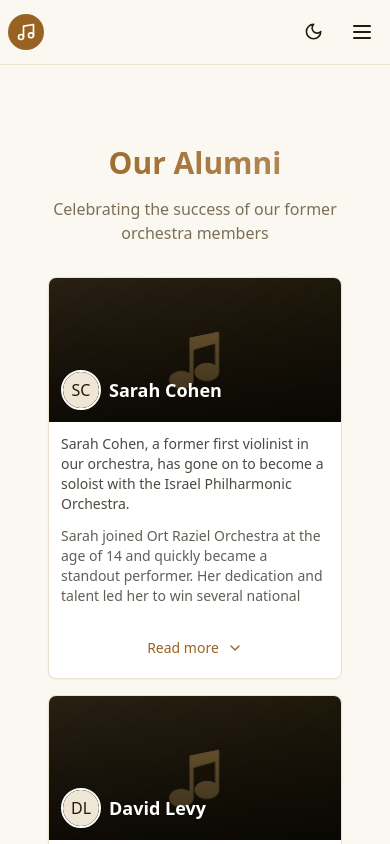
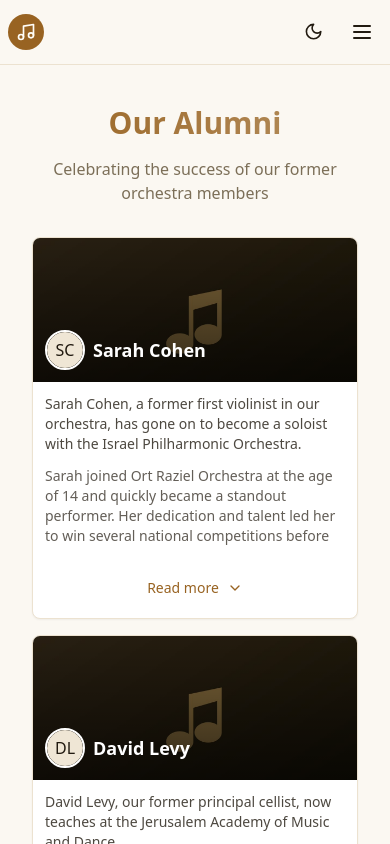
Before and after one commit to ArtemiyPank/orchestra-website, a Next.js app: page /en/alumni in a window 390 px wide. Shown: the top 844 px of the page. Built offline with nearby package versions, Linux system fonts and the light colour scheme.

Commit message:
Reduce excessive top padding on mobile

```diff
--- a/src/app/[locale]/alumni/AlumniClient.tsx
+++ b/src/app/[locale]/alumni/AlumniClient.tsx
@@ -25,7 +25,7 @@ const AlumniClient = ({ locale }: AlumniClientProps) => {
   }
 
   return (
-    <div className="container mx-auto py-8 sm:py-12 px-0 sm:px-4 space-y-8 sm:space-y-12">
+    <div className="container mx-auto pt-2 pb-8 sm:py-12 px-0 sm:px-4 space-y-8 sm:space-y-12">
       <m.div
         initial={{ opacity: 0, y: 20 }}
         animate={{ opacity: 1, y: 0 }}
--- a/src/app/[locale]/alumni/page.tsx
+++ b/src/app/[locale]/alumni/page.tsx
@@ -14,7 +14,7 @@ export async function generateMetadata({ params }: PageProps) {
 const AlumniPage = async ({ params }: PageProps) => {
   const locale = (await params).locale as Locale
   return (
-    <div className="p-8">
+    <div className="p-4 sm:p-8">
       <AlumniClient locale={locale} />
     </div>
   )
--- a/src/app/[locale]/performances/PerformancesClient.tsx
+++ b/src/app/[locale]/performances/PerformancesClient.tsx
@@ -25,7 +25,7 @@ const PerformancesClient = ({ locale }: PerformancesClientProps) => {
   }
 
   return (
-    <div className="container mx-auto py-8 sm:py-12 px-0 sm:px-4 space-y-8 sm:space-y-12">
+    <div className="container mx-auto pt-2 pb-8 sm:py-12 px-0 sm:px-4 space-y-8 sm:space-y-12">
       <m.div
         initial={{ opacity: 0, y: 20 }}
         animate={{ opacity: 1, y: 0 }}
--- a/src/app/[locale]/vocal-group/VocalGroupClient.tsx
+++ b/src/app/[locale]/vocal-group/VocalGroupClient.tsx
@@ -43,7 +43,7 @@ export default function VocalGroupClient({ locale }: VocalGroupClientProps) {
   }
 
   return (
-    <div className="py-8">
+    <div className="pt-2 pb-8 sm:py-8">
       <m.div initial="hidden" animate="visible" variants={containerVariants} className="space-y-12">
         {/* Заголовок страницы */}
         <m.div variants={itemVariants} className="text-center">
--- a/src/components/AboutContent.tsx
+++ b/src/components/AboutContent.tsx
@@ -19,7 +19,7 @@ const AboutContent = () => {
   const achievements = (achievementsData as AchievementsData)[currentLanguage] || achievementsData.en
 
   return (
-    <section className="container mx-auto px-2 sm:px-4 py-8 sm:py-12">
+    <section className="container mx-auto px-2 sm:px-4 pt-2 pb-8 sm:py-12">
       <m.div
         initial={{ opacity: 0, y: 20 }}
         animate={{ opacity: 1, y: 0 }}
```
